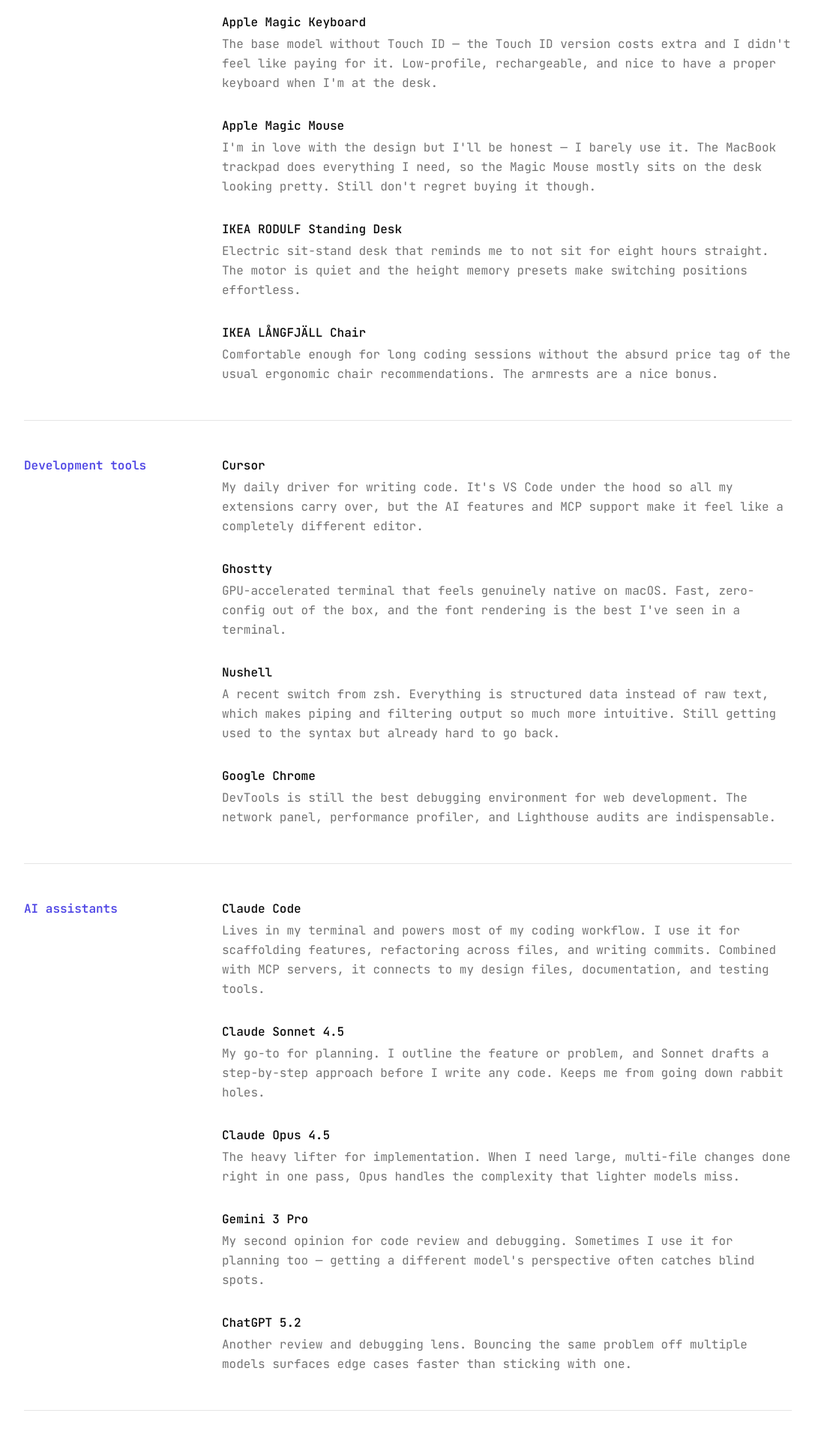
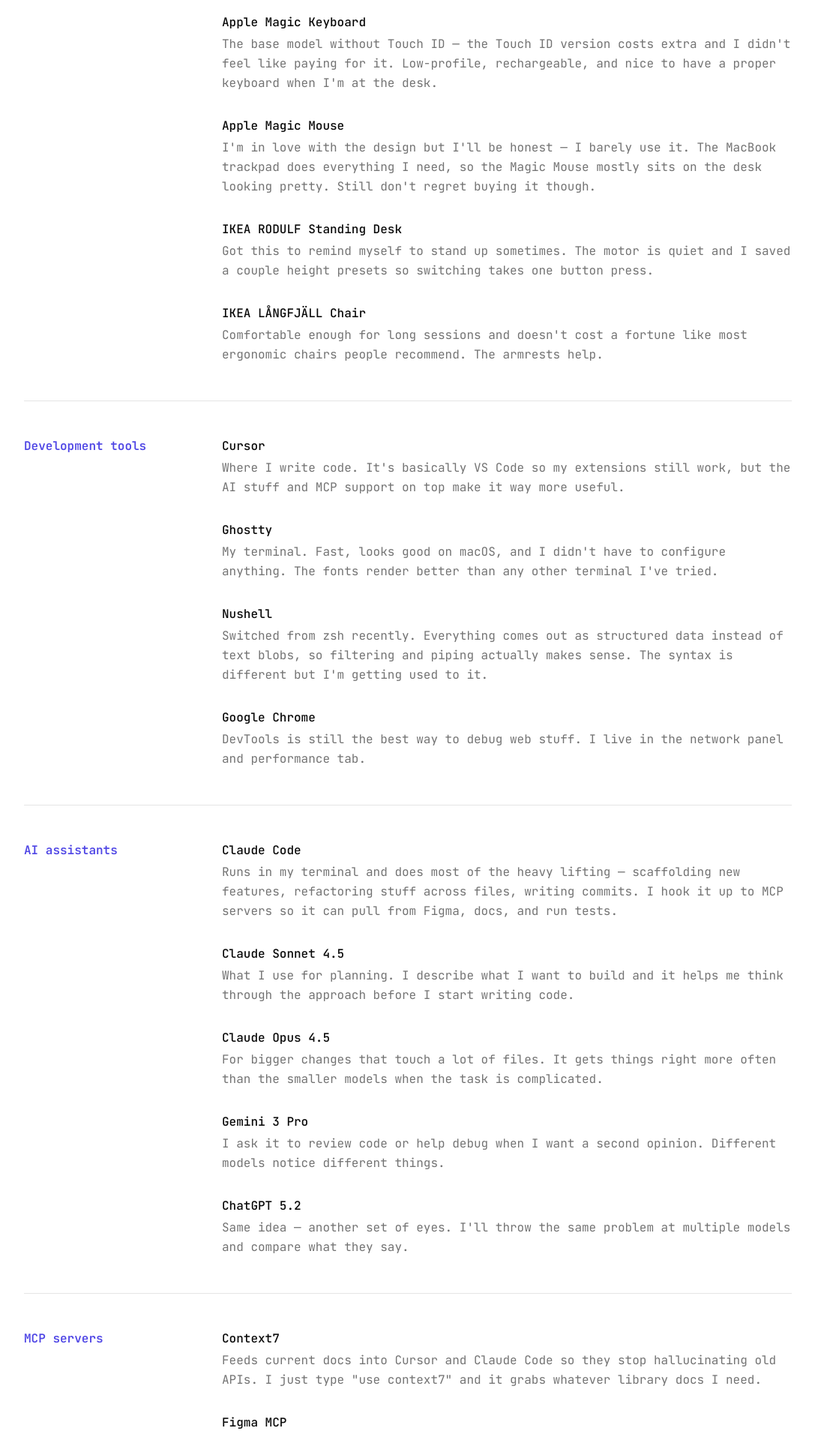
Before and after one commit to rahulragidev/personal-website-template, a Next.js app: page /toolkit in a window 1280 px wide. Shown: the part 880-2796 px from the top of the page at 75% size, without its empty margins (96-1183 px from the left). Built offline with nearby package versions, Linux system fonts and the light colour scheme.

Commit message:
Revise descriptions on 'Uses' page for clarity and conciseness, enhancing the narrative around tools and equipment used for development and productivity.

```diff
--- a/app/toolkit/page.tsx
+++ b/app/toolkit/page.tsx
@@ -74,9 +74,9 @@
 						title="MacBook Pro M3"
 						href="https://www.apple.com/in/macbook-pro/"
 					>
-						Apple Silicon changed everything for me. The M3 handles everything I
-						throw at it without breaking a sweat, and the battery life means I
-						can work from anywhere without hunting for a power outlet.
+						Switched to Apple Silicon a while back and haven&apos;t looked back.
+						The M3 runs everything I need, stays cool, and the battery actually
+						lasts long enough that I stopped carrying a charger around.
 					</Tool>
 					<Tool
 						title="Samsung Smart Monitor M7 (43&quot;)"
@@ -109,41 +109,39 @@
 						title="IKEA RODULF Standing Desk"
 						href="https://www.ikea.com/in/en/p/rodulf-desk-sit-stand-electric-white-s79581802/"
 					>
-						Electric sit-stand desk that reminds me to not sit for eight hours
-						straight. The motor is quiet and the height memory presets make
-						switching positions effortless.
+						Got this to remind myself to stand up sometimes. The motor is quiet
+						and I saved a couple height presets so switching takes one button
+						press.
 					</Tool>
 					<Tool
 						title="IKEA LÅNGFJÄLL Chair"
 						href="https://www.ikea.com/in/en/p/langfjaell-conference-chair-with-armrests-gunnared-beige-white-s89252792/"
 					>
-						Comfortable enough for long coding sessions without the absurd price
-						tag of the usual ergonomic chair recommendations. The armrests are a
-						nice bonus.
+						Comfortable enough for long sessions and doesn&apos;t cost a
+						fortune like most ergonomic chairs people recommend. The armrests
+						help.
 					</Tool>
 				</ToolsSection>
 				<Separator className="my-12" />
 				<ToolsSection title="Development tools">
 					<Tool title="Cursor" href="https://cursor.com">
-						My daily driver for writing code. It&apos;s VS Code under the hood
-						so all my extensions carry over, but the AI features and MCP support
-						make it feel like a completely different editor.
+						Where I write code. It&apos;s basically VS Code so my extensions
+						still work, but the AI stuff and MCP support on top make it way
+						more useful.
 					</Tool>
 					<Tool title="Ghostty" href="https://ghostty.org">
-						GPU-accelerated terminal that feels genuinely native on macOS. Fast,
-						zero-config out of the box, and the font rendering is the best
-						I&apos;ve seen in a terminal.
+						My terminal. Fast, looks good on macOS, and I didn&apos;t have to
+						configure anything. The fonts render better than any other terminal
+						I&apos;ve tried.
 					</Tool>
 					<Tool title="Nushell" href="https://www.nushell.sh">
-						A recent switch from zsh. Everything is structured data instead of
-						raw text, which makes piping and filtering output so much more
-						intuitive. Still getting used to the syntax but already hard to go
-						back.
+						Switched from zsh recently. Everything comes out as structured data
+						instead of text blobs, so filtering and piping actually makes sense.
+						The syntax is different but I&apos;m getting used to it.
 					</Tool>
 					<Tool title="Google Chrome" href="https://www.google.com/chrome/">
-						DevTools is still the best debugging environment for web
-						development. The network panel, performance profiler, and Lighthouse
-						audits are indispensable.
+						DevTools is still the best way to debug web stuff. I live in the
+						network panel and performance tab.
 					</Tool>
 				</ToolsSection>
 				<Separator className="my-12" />
@@ -152,41 +150,38 @@
 						title="Claude Code"
 						href="https://www.anthropic.com/claude-code"
 					>
-						Lives in my terminal and powers most of my coding workflow. I use it
-						for scaffolding features, refactoring across files, and writing
-						commits. Combined with MCP servers, it connects to my design files,
-						documentation, and testing tools.
+						Runs in my terminal and does most of the heavy lifting — scaffolding
+						new features, refactoring stuff across files, writing commits. I
+						hook it up to MCP servers so it can pull from Figma, docs, and run
+						tests.
 					</Tool>
 					<Tool
 						title="Claude Sonnet 4.5"
 						href="https://www.anthropic.com/claude/sonnet"
 					>
-						My go-to for planning. I outline the feature or problem, and Sonnet
-						drafts a step-by-step approach before I write any code. Keeps me
-						from going down rabbit holes.
+						What I use for planning. I describe what I want to build and it
+						helps me think through the approach before I start writing code.
 					</Tool>
 					<Tool
 						title="Claude Opus 4.5"
 						href="https://www.anthropic.com/claude/opus"
 					>
-						The heavy lifter for implementation. When I need large, multi-file
-						changes done right in one pass, Opus handles the complexity that
-						lighter models miss.
+						For bigger changes that touch a lot of files. It gets things right
+						more often than the smaller models when the task is complicated.
 					</Tool>
 					<Tool
 						title="Gemini 3 Pro"
 						href="https://gemini.google.com"
 					>
-						My second opinion for code review and debugging. Sometimes I use it
-						for planning too — getting a different model&apos;s perspective
-						often catches blind spots.
+						I ask it to review code or help debug when I want a second opinion.
+						Different models notice different things.
 					</Tool>
 					<Tool
 						title="ChatGPT 5.2"
 						href="https://chatgpt.com"
 					>
-						Another review and debugging lens. Bouncing the same problem off
-						multiple models surfaces edge cases faster than sticking with one.
+						Same idea — another set of eyes. I&apos;ll throw the same problem
+						at multiple models and compare what they say.
 					</Tool>
 				</ToolsSection>
 				<Separator className="my-12" />
@@ -195,42 +190,40 @@
 						title="Context7"
 						href="https://context7.com"
 					>
-						Pulls up-to-date, version-specific documentation straight into
-						Cursor and Claude Code. No more outdated training data — I get the
-						latest API references and library docs right when I need them.
+						Feeds current docs into Cursor and Claude Code so they stop
+						hallucinating old APIs. I just type &quot;use context7&quot; and it
+						grabs whatever library docs I need.
 					</Tool>
 					<Tool
 						title="Figma MCP"
 						href="https://help.figma.com/hc/en-us/articles/32132100833559-Guide-to-the-Figma-MCP-server"
 					>
-						Design to code without the copy-paste dance. Claude reads my Figma
-						frames directly and generates components that match the design
-						system. Cuts handoff time significantly.
+						Lets Claude see my Figma files directly. I point it at a frame and
+						it writes components that actually match the design. Saves a lot of
+						back and forth.
 					</Tool>
 					<Tool
 						title="CodeRabbit"
 						href="https://coderabbit.ai"
 					>
-						Automated code review that catches what I miss. Runs on every PR and
-						flags potential bugs, security issues, and style inconsistencies
-						before they make it to main.
+						Reviews my PRs automatically. It&apos;s caught real bugs before they
+						made it to main, so I keep it running on everything now.
 					</Tool>
 					<Tool
 						title="Playwright MCP"
 						href="https://github.com/microsoft/playwright-mcp"
 					>
-						Browser automation for testing directly from Claude Code. I describe
-						what to test and it writes and runs the Playwright scripts — visual
-						regression, user flows, the works. No vision models needed since it
-						reads structured accessibility data.
+						I tell Claude what to test and it writes and runs Playwright scripts
+						for me. It reads the page structure directly instead of looking at
+						screenshots, which works better than I expected.
 					</Tool>
 				</ToolsSection>
 				<Separator className="my-12" />
 				<ToolsSection title="Productivity">
 					<Tool title="Raycast" href="https://www.raycast.com">
-						Replaced Spotlight for launching apps and running quick actions. I
-						only use a fraction of what it can do, but even the free tier is
-						worth it for clipboard history and window management alone.
+						Replaced Spotlight. I mostly use it for clipboard history and moving
+						windows around, but it does a lot more that I haven&apos;t explored
+						yet.
 					</Tool>
 					<Tool title="Rabbitholes" href="https://www.rabbitholes.ai">
 						Where I do most of my AI thinking. Instead of one long chat thread,
@@ -239,9 +232,9 @@
 						everything local.
 					</Tool>
 					<Tool title="Jotdo">
-						A small local desktop app I built for myself. Today-centric todo
-						list that automatically pulls overdue tasks into today and uses a
-						date sidebar to browse past completed work.
+						A todo app I made for myself. It&apos;s just a list focused on today
+						— overdue stuff gets pulled forward automatically, and there&apos;s
+						a sidebar to look back at what I finished on other days.
 					</Tool>
 				</ToolsSection>
 			</div>
```
